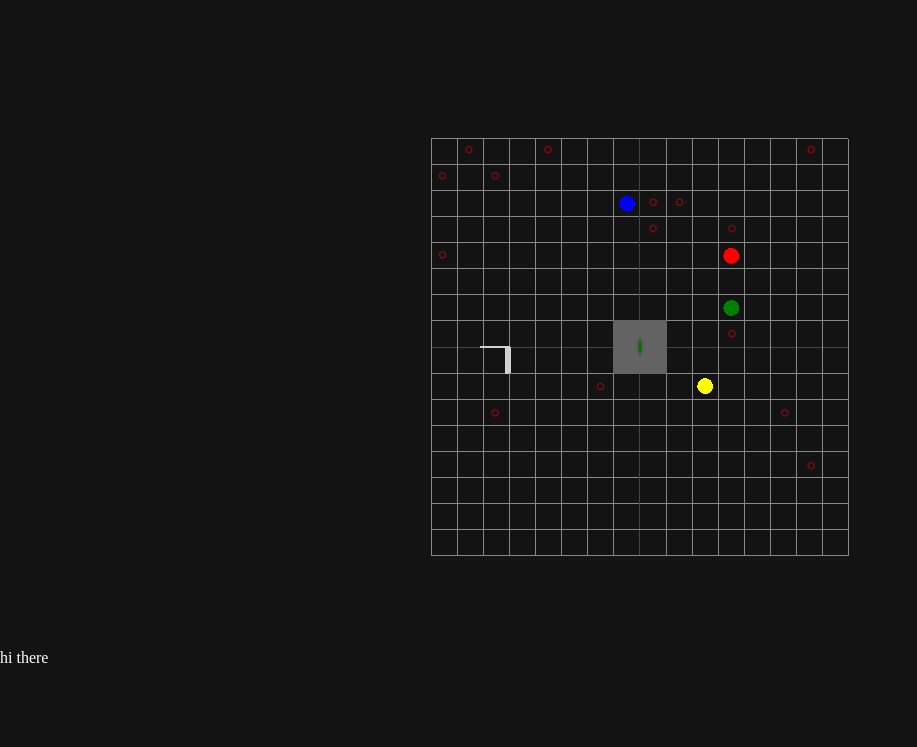
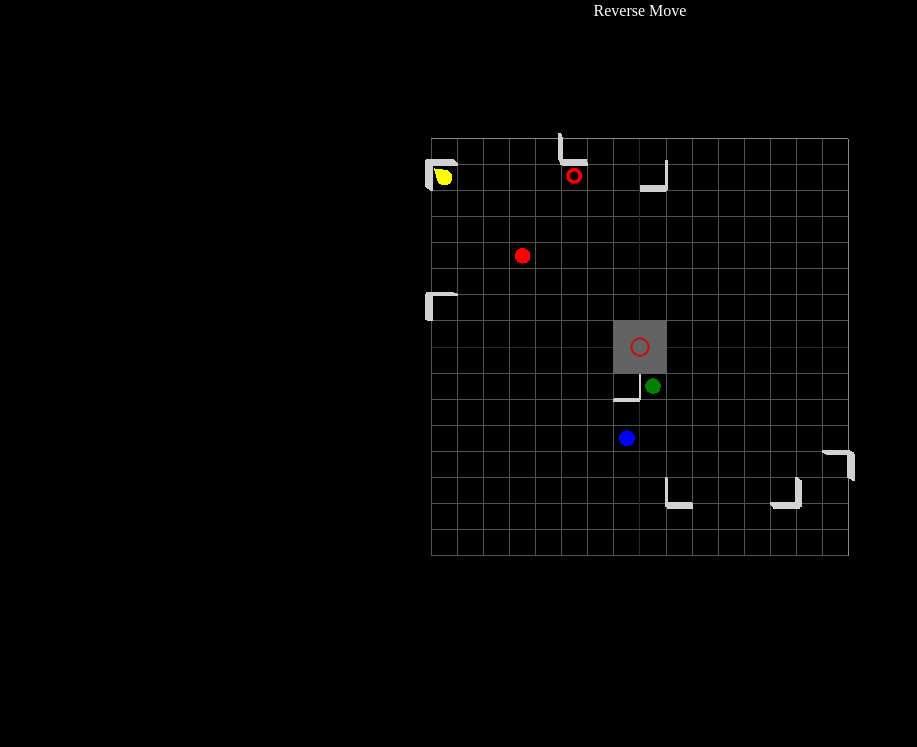
Before and after one commit to kpesaran/ricochet-robots, a website built with Vite: page frontend/index.html in a window 1280 px wide. Shown: the part 53-800 px from the top of the page, without its empty margins (0-917 px from the left). Built offline with nearby package versions, Linux system fonts and the light colour scheme; animation ran at ten frames a second.

Commit message:
Added position class, rendered walls, robots now movable

```diff
--- a/frontend/index.html
+++ b/frontend/index.html
@@ -10,11 +10,20 @@
   <body>
     <div id="app"></div>
     <h1>Ricochet Robots</h1>
+    <div class = 'game-controls-container'>
+      <p>Game Controls</p>
+      <div>
+        <p>
+          Reverse Move
+        </p>
+        <p>
+
+        </p>
+      </div>
     <canvas class="webgl"></canvas>
 
     <script type="module" src="/main.js"></script>
-    <div class = 'game-controls-container'>
-      <p>hi there </p>
+
     </div>
   </body>
 </html>
--- a/frontend/main.js
+++ b/frontend/main.js
@@ -4,7 +4,12 @@ import viteLogo from '/vite.svg'
 import { setupCounter } from './counter.js'
 import { OrbitControls } from 'three/examples/jsm/controls/OrbitControls.js'
 
+import Positions from './positions.js'
+import { placeWalls, onMouseDown,onMouseMove} from './utilites.js'
 import * as THREE from 'three'
+
+
+const boardPositions = new Positions
 
 const canvas = document.querySelector('canvas.webgl')
 
@@ -41,6 +46,24 @@ controls.enableDamping = true
 const axesHelper = new THREE.AxesHelper( 5 );
 scene.add( axesHelper );
 
+// Define Grid
+const gridSize = 16
+const cellSize = 1
+
+const planeGeometry = new THREE.PlaneGeometry(gridSize, gridSize);
+
+// Create a material for the plane. We'll make it invisible but still interactable
+const planeMaterial = new THREE.MeshBasicMaterial({
+  color: 0x000000,
+  transparent: true,
+  opacity: .4
+});
+
+
+const gridPlane = new THREE.Mesh(planeGeometry, planeMaterial);
+gridPlane.rotation.x = -Math.PI / 2;
+gridPlane.position.y = 0;
+scene.add(gridPlane);
 
 // Grid Helper
 const gridhelper = new THREE.GridHelper(16,16)
@@ -70,16 +93,17 @@ const robotGeom = new THREE.CylinderGeometry(.01, .3, 1)
 
 const robotPieces = []
 function placeRobots() {
-  for (const robotColor of colors) {
+  for (const robot of boardPositions.robots) {
     const robotMesh = new THREE.Mesh(robotGeom, new THREE.MeshBasicMaterial({
-      color: robotColor
+      color: robot.color
     }))
-    const x = (Math.floor(Math.random()*16) - 8) +.5
-    const y = .5
-    const z = (Math.floor(Math.random() * 16) - 8) + .5
+    robotMesh.position.set(robot.pos[0]-8.5, .5 , robot.pos[1]-8.5)
+    // const x = (Math.floor(Math.random()*16) - 8) +.5
+    // const y = .5
+    // const z = (Math.floor(Math.random() * 16) - 8) + .5
     console.log(robotMesh)
 
-    robotMesh.position.set(x, y, z)
+
     scene.add(robotMesh)
     robotPieces.push(robotMesh)
   }
@@ -87,33 +111,33 @@ function placeRobots() {
 placeRobots()
 
 
-
+placeWalls(scene, boardPositions.walls)
 
 
 
 
 // Wall
 
-const wallPieceGeom = new THREE.BoxGeometry(1, .5, .1)
-const wallPieceMat = new THREE.MeshStandardMaterial()
+// const wallPieceGeom = new THREE.BoxGeometry(1, .5, .1)
+// const wallPieceMat = new THREE.MeshStandardMaterial()
 
-const wallPieceMesh1 = new THREE.Mesh(wallPieceGeom, wallPieceMat)
-const wallPieceMesh2 = new THREE.Mesh(wallPieceGeom, wallPieceMat)
+// const wallPieceMesh1 = new THREE.Mesh(wallPieceGeom, wallPieceMat)
+// const wallPieceMesh2 = new THREE.Mesh(wallPieceGeom, wallPieceMat)
 
-wallPieceMesh1.position.z = -.5
-wallPieceMesh1.position.x = -.5
+// wallPieceMesh1.position.z = -.5
+// wallPieceMesh1.position.x = -.5
 
-wallPieceMesh2.rotation.y = Math.PI * .5
+// wallPieceMesh2.rotation.y = Math.PI * .5
 
 
-const wallGroup = new THREE.Group()
+// const wallGroup = new THREE.Group()
 
-wallGroup.position.set(-5, .25, .5)
+// wallGroup.position.set(-5, .25, .5)
 
 
-wallGroup.add(wallPieceMesh1)
-wallGroup.add(wallPieceMesh2)
-scene.add(wallGroup)
+// wallGroup.add(wallPieceMesh1)
+// wallGroup.add(wallPieceMesh2)
+// scene.add(wallGroup)
 
 
 // Chips
@@ -126,8 +150,8 @@ const symbolTextures = [symbol1, symbol2, symbol3, symbol4]
 const centerSymbolGeom = new THREE.BoxGeometry(1, 1, 1)
 const centerSymbolMat = new THREE.MeshStandardMaterial({
 
-  color: colors[Math.floor(Math.random()*4)],
-  alphaMap: symbolTextures[Math.floor(Math.random()*4)],
+  color: boardPositions.target.color,
+  alphaMap: symbolTextures[0],
   alphaTest: .001,
   transparent: true,
   // side: THREE.DoubleSide
@@ -151,9 +175,9 @@ const positions = new Float32Array(chipCount * 3)
 for (let i = 0; i < chipCount; i++) {
     const pos = i * 3
 
-    const x = (Math.floor(Math.random() * 16) - 8) + .5
+    const x = (boardPositions.target.pos[0]) - 8.5
     const y = .2
-    const z = (Math.floor(Math.random() * 16) - 8) + .5
+    const z = (boardPositions.target.pos[1]) - 8.5
     positions[pos] = x
     positions[pos + 1] = y
     positions[pos+2] = z
@@ -165,10 +189,10 @@ gridChipsGeom.setAttribute('position', new THREE.BufferAttribute(positions, 3))
 
 
 const gridChipsMat = new THREE.PointsMaterial({
-  size: .5,
+  size: 1,
     sizeAttenuation: true
 })
-gridChipsMat.color = new THREE.Color('red')
+gridChipsMat.color = new THREE.Color(boardPositions.target.color)
 // particlesMaterial.vertexColors = true
 gridChipsMat.transparent = true
 gridChipsMat.alphaMap = symbol1
@@ -210,6 +234,12 @@ window.addEventListener('mousedown', (event) => {
 })
 
 
+// Mouse Interactions
+const grid = [gridPlane]
+
+window.addEventListener('click', (event) => onMouseDown(event, robotPieces, gridPlane, raycaster, camera));
+window.addEventListener('mousemove', (event) => onMouseMove(event, gridPlane, raycaster, camera));
+// window.addEventListener('dblclick', (event) => onMouseUp(event));
 
 const raycaster = new THREE.Raycaster()
 console.log(raycaster)
@@ -230,6 +260,7 @@ window.addEventListener('resize', () => {
   renderer.setSize(sizes.width, sizes.height)
   renderer.setPixelRatio(Math.min(window.devicePixelRatio, 2))
 })
+console.log(robotPieces)
 // render next frame
 const tick = () => {
   renderer.render(scene, camera)
@@ -238,19 +269,22 @@ const tick = () => {
   // raycaster
   raycaster.setFromCamera(mouse, camera)
 
-  // if (robotMesh) {
-  //   const robotIntersects =
-  //     raycaster.intersectObject(robotMesh)
+  if (robotPieces.length > 0) {
+    const robotIntersects =
+      raycaster.intersectObjects(robotPieces)
 
-  //   if (robotIntersects.length > 0) {
-  //     robotMesh.scale.set(1.5, 2, 1.5)
-  //     console.log(robotIntersects)
-  //   }
 
-  //   else {
-  //     robotMesh.scale.set(1,1,1)
-  //   }
-  // }
+    if (robotIntersects.length > 0) {
+      robotPieces.forEach(piece => piece.scale.set(1, 1, 1));
+      const selectedPiece = robotIntersects[0].object
+      selectedPiece.scale.set(1.5, 2, 1.5)
+      console.log(robotIntersects)
+    }
+
+    else {
+      robotPieces.forEach(piece => piece.scale.set(1, 1, 1));
+    }
+  }
 
   // For orbit controls damping
   controls.update()
--- /dev/null
+++ b/frontend/positions.js
@@ -0,0 +1,84 @@
+
+
+// const positions = {
+
+//     // "redRobot": [1, 2],
+//     // "blueRobot": [16, 4],
+//     // "greenRobot": [12, 8],
+//     // "yellowRobot": [11, 15],
+//     "robots" : [(1,2),(16,4),(12,8),(11,15)],
+//     "targetCell": [8, 9],
+//     "walls": [,['N','W'],,,['E','S'],,,,,]
+
+// }
+
+export default class Positions {
+    constructor() {
+        this.redRobot = {
+            pos: [4, 5],
+            color: 'red'
+        }
+        this.blueRobot = {
+            pos: [8, 12],
+            color: 'blue'
+        }
+        this.greenRobot = {
+            pos: [9, 10],
+            color: 'green'
+        }
+        this.yellowRobot = {
+            pos: [1, 2],
+            color: 'yellow'
+        }
+
+        this.robots = [this.redRobot, this.blueRobot, this.greenRobot, this.yellowRobot]
+
+        this.target = {
+            color: 'red',
+            pos: [6, 2]
+        }
+
+        this.walls = [
+            [null, null, null, null, null, ["S", "W"], null, null, null, null, null, null, null, null, null, null],
+            [["N", "W"], null, null, null, null, null, null, null, ["S", "E"], null, null, null, null, null, null, null],
+            [null, null, null, null, null, null, null, null, null, null, null, null, null, null, null, null],
+            [null, null, null, null, null, null, null, null, null, null, null, null, null, null, null, null],
+            [null, null, null, null, null, null, null, null, null, null, null, null, null, null, null, null],
+            [null, null, null, null, null, null, null, null, null, null, null, null, null, null, null, null],
+            [["N", "W"], null, null, null, null, null, null, null, null, null, null, null, null, null, null, null],
+            [null, null, null, null, null, null, null, null, null, null, null, null, null, null, null, null],
+            [null, null, null, null, null, null, null, null, null, null, null, null, null, null, null, null],
+            [null, null, null, null, null, null, null, ["S", "E"], null, null, null, null, null, null, null, null],
+            [null, null, null, null, null, null, null, null, null, null, null, null, null, null, null, null],
+            [null, null, null, null, null, null, null, null, null, null, null, null, null, null, null, null],
+            [null, null, null, null, null, null, null, null, null, null, null, null, null, null, null, ["N", "E"]],
+            [null, null, null, null, null, null, null, null, null, ["S", "W"], null, null, null, ["S", "E"], null, null],
+            [null, null, null, null, null, null, null, null, null, null, null, null, null, null, null, null],
+            [null, null, null, null, null, null, null, null, null, null, null, null, null, null, null, null]
+        ];
+
+    }
+    toJSON() {
+        robotPositions = []
+        if (this.target.color === 'red') {
+
+            robotPositions.push(this.redRobot.pos,this.blueRobot.pos, this.greenRobot.pos, this.yellowRobot.pos)
+        }
+        else if (this.target.color === 'blue') {
+            robotPositions.push(this.blueRobot.pos, this.redRobot.pos, this.greenRobot.pos, this.yellowRobot.pos)
+        }
+        else if (this.target.color === 'yellow') {
+            robotPositions.push(this.yellowRobot.pos, this.redRobot.pos, this.greenRobot.pos, this.blueRobot.pos)
+        }
+        else {
+            robotPositions.push(this.greenRobot.pos, this.redRobot, this.yellowRobot.pos, this.blueRobot.pos)
+        }
+
+        return JSON.stringify({
+            walls: this.walls,
+            robotPositions: robotPositions,
+            targetCell: this.target.pos
+        })
+    }
+
+}
--- a/frontend/style.css
+++ b/frontend/style.css
@@ -5,7 +5,7 @@
 }
 
 html {
-  background: rgb(20, 19, 19);
+  background: rgb(0, 0, 0);
 }
 
 html,
@@ -24,14 +24,16 @@ body
 }
 
 h1 {
-  color: rgb(99, 144, 204);
+  color: rgb(255, 255, 255);
   text-align: center;
 }
 
 .game-controls-container {
   color: white;
-  position: absolute;
+  /* position: absolute; */
+
   bottom: 10%;
   display: flex;
+  flex-direction: column;
   align-items: center;
 }
--- /dev/null
+++ b/frontend/utilites.js
@@ -0,0 +1,124 @@
+import * as THREE from 'three'
+
+function placeWalls(scene, positions) {
+    const wallPieceGeom = new THREE.BoxGeometry(1, 0.5, 0.1);
+    const wallPieceMat = new THREE.MeshStandardMaterial({ color: 'white'});
+
+    for (let i = 0; i < 16; i++) {
+        for (let j = 0; j < 16; j++) {
+            const wallDirections = positions[i][j];
+
+            if (wallDirections !== null) {
+                const wallGroup = new THREE.Group();
+
+                wallDirections.forEach(direction => {
+                    const wallPieceMesh = new THREE.Mesh(wallPieceGeom, wallPieceMat);
+
+                    if (direction === "N") {
+                        wallPieceMesh.position.set(j - 7.5, 0.25, i - 8);
+                        wallPieceMesh.rotation.x = Math.PI ;
+                    }
+                    if (direction === "S") {
+                        wallPieceMesh.position.set(j - 7.5, 0.25, i - 7);
+                        wallPieceMesh.rotation.x = Math.PI ;
+                    }
+                    if (direction === "W") {
+                        wallPieceMesh.position.set(j - 8, 0.25, i - 7.5);
+                        wallPieceMesh.rotation.y = Math.PI * 0.5;
+                    }
+                    if (direction === "E") {
+                        wallPieceMesh.position.set(j - 7, 0.25, i - 7.5);
+                        wallPieceMesh.rotation.y = Math.PI * 0.5;
+                    }
+
+                    wallGroup.add(wallPieceMesh);
+                });
+
+                scene.add(wallGroup);
+            }
+        }
+    }
+}
+
+// Selecting & Moving Robots
+let selectedPiece = null;
+let isDragging = false;
+let cellSize = 1
+
+
+function onMouseDown(event, robotPieces, gridPlane, raycaster, camera) {
+    const mouse = new THREE.Vector2(
+      (event.clientX / window.innerWidth) * 2 - 1,
+      -(event.clientY / window.innerHeight) * 2 + 1
+    );
+
+    raycaster.setFromCamera(mouse, camera);
+
+    const robotIntersects = raycaster.intersectObjects(robotPieces);
+
+    if (robotIntersects.length > 0) {
+        // Select the robot
+        if (!selectedPiece) {
+            selectedPiece = robotIntersects[0].object;
+            isDragging = true;
+        }
+        // Place the robot
+        else if (selectedPiece === robotIntersects[0].object) {
+            isDragging = false;
+            selectedPiece = null;
+        }
+    }
+    // If clicked on grid and a piece is selected
+    else if (isDragging && selectedPiece) {
+        const gridIntersects = raycaster.intersectObject(gridPlane);
+        if (gridIntersects.length > 0) {
+            const intersectPoint = gridIntersects[0].point;
+            selectedPiece.position.copy(snapToGrid(intersectPoint));
+            isDragging = false;
+            selectedPiece = null;
+        }
+    }
+}
+
+function onMouseMove(event, gridPlane, raycaster, camera) {
+    if (isDragging && selectedPiece) {
+        const mouse = new THREE.Vector2(
+            (event.clientX / window.innerWidth) * 2 - 1,
+            -(event.clientY / window.innerHeight) * 2 + 1
+        );
+
+        raycaster.setFromCamera(mouse, camera);
+
+        const gridIntersects = raycaster.intersectObject(gridPlane);
+
+        if (gridIntersects.length > 0) {
+            const intersectPoint = gridIntersects[0].point;
+            selectedPiece.position.copy(intersectPoint);
+        }
+    }
+}
+
+// function onMouseUp(event) {
+//     raycaster.setFromCamera(mouse, camera);
+
+//     const gridIntersects = raycaster.intersectObject(gridPlane);
+
+//     if (gridIntersects.length > 0) {
+//         const intersectPoint = gridIntersects[0].point;
+//         selectedPiece.position.copy(snapToGrid(intersectPoint));
+//     }
+//     if (selectedPiece) {
+//         isDragging = false;
+//         selectedPiece = null;
+//     }
+// }
+
+function snapToGrid(position) {
+    const snappedX = Math.round(position.x / cellSize) * cellSize ;
+
+    const snappedZ = Math.round(position.z / cellSize) * cellSize;
+
+    return new THREE.Vector3(snappedX, .5, snappedZ);
+}
+
+export { placeWalls, onMouseDown, onMouseMove, snapToGrid };
```
Also changed, not shown: 1 other file.
